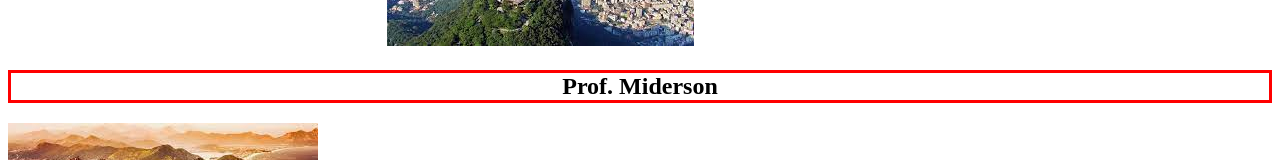
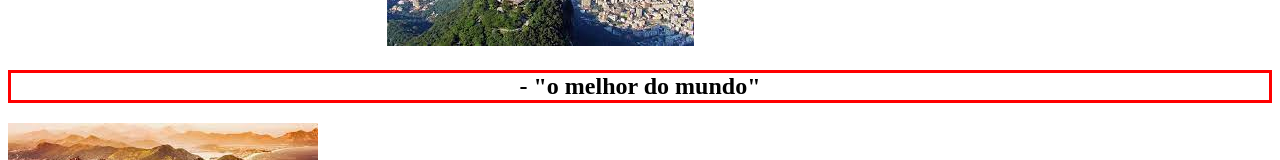
Before and after one commit to isinhaaaaa/firts, a plain HTML site: page index.html in a window 1280 px wide. Shown: the part 198-358 px from the top of the page. Drawn offline with Linux system fonts and the light colour scheme.

Commit message:
alteraçâo1

```diff
--- a/index.html
+++ b/index.html
@@ -10,7 +10,7 @@
 <body>
     <h1> Trilha de programação</h1>
     <img id="ima1" src="rio1.jpeg">
-    <h2> Prof. Miderson</h2>
+    <h2> - "o melhor do mundo" </h2>
     <img id="ima2" src="rio2.jpeg">
     <i> 2 ano turma C</i>
     <b> Colégio Emilio de Menezes </b>
```
